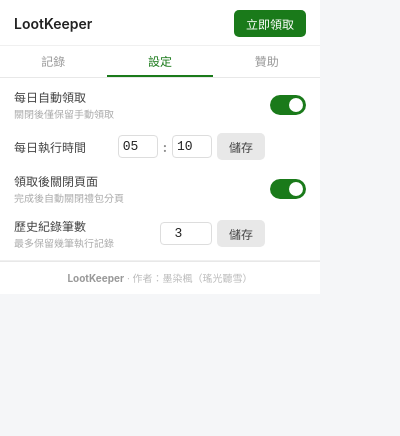
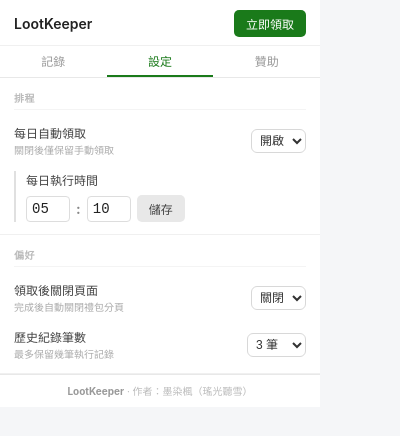
Before and after one commit to ZhouYuXun/LootKeeper, a browser extension: page popup.html in a window 400 px wide. Both pictures are taken after a click on the button "設定". Drawn offline with Linux system fonts and the light colour scheme.

Commit message:
fix: resolve duplicate claim triggers and false timeout errors
- Fix alarm handler missing lastClaim check, causing duplicate runs
  when browser starts at or after scheduled time (onStartup + alarm
  both fired before either wrote lastClaim)
- Fix false timeout error when autoClose is off: clearTimeout on
  claimDone so the 25s fallback timer does not fire after a successful
  claim; also set closed=true as a second guard against race conditions
- Refactor settings UI: replace toggles and stepper with <select>
  for visual consistency across all setting controls
- Move sponsor account info above QR code; remove redundant header text
- Add sponsor.jpg (街口 TWQR payment QR code)

```diff
--- a/popup.html
+++ b/popup.html
@@ -170,17 +170,36 @@
 
     /* ── 設定 tab ── */
     .setting-group {
-      padding: 10px 14px;
+      padding: 12px 14px;
       background: #fff;
       border-bottom: 1px solid #f0f0f0;
       display: flex;
       flex-direction: column;
-      gap: 12px;
+      gap: 14px;
+    }
+    .setting-section-label {
+      font-size: 10px;
+      font-weight: 600;
+      color: #bbb;
+      letter-spacing: 0.06em;
+      text-transform: uppercase;
+      padding-bottom: 4px;
+      border-bottom: 1px solid #f4f4f4;
     }
     .setting-row {
       display: flex;
       align-items: center;
       justify-content: space-between;
+    }
+    .setting-row.stacked {
+      flex-direction: column;
+      align-items: stretch;
+      gap: 7px;
+    }
+    .setting-row.stacked .setting-label { margin-bottom: 0; }
+    #timeRow {
+      padding-left: 10px;
+      border-left: 2px solid #e0e0e0;
     }
     .setting-label {
       font-size: 12px;
@@ -195,75 +214,39 @@
     .time-inputs {
       display: flex;
       align-items: center;
-      gap: 5px;
+      gap: 6px;
     }
     .time-inputs input {
-      width: 40px;
+      width: 44px;
       text-align: center;
       border: 1px solid #ddd;
       border-radius: 4px;
-      padding: 3px 4px;
-      font-size: 13px;
+      padding: 4px 4px;
+      font-size: 14px;
       font-family: monospace;
       color: #222;
     }
     .time-inputs input:focus { outline: none; border-color: #1a7a1a; }
-    .time-sep { color: #888; font-weight: bold; }
+    .time-sep { color: #888; font-weight: bold; font-size: 14px; }
     .save-status {
       font-size: 11px;
       color: #1a7a1a;
       min-width: 36px;
-      text-align: right;
     }
 
-    /* Toggle 開關 */
-    .toggle {
-      position: relative;
-      display: inline-block;
-      width: 36px;
-      height: 20px;
+    /* 下拉選單 */
+    .setting-select {
+      height: 24px;
+      border: 1px solid #d8d8d8;
+      border-radius: 6px;
+      padding: 0 4px;
+      font-size: 12px;
+      color: #333;
+      background: #fff;
+      cursor: pointer;
       flex-shrink: 0;
     }
-    .toggle input { opacity: 0; width: 0; height: 0; }
-    .slider {
-      position: absolute;
-      cursor: pointer;
-      inset: 0;
-      background: #ccc;
-      border-radius: 20px;
-      transition: background 0.2s;
-    }
-    .slider::before {
-      content: "";
-      position: absolute;
-      width: 14px;
-      height: 14px;
-      left: 3px;
-      bottom: 3px;
-      background: #fff;
-      border-radius: 50%;
-      transition: transform 0.2s;
-    }
-    .toggle input:checked + .slider { background: #1a7a1a; }
-    .toggle input:checked + .slider::before { transform: translateX(16px); }
-
-    /* 數字輸入 */
-    .num-input-row {
-      display: flex;
-      align-items: center;
-      gap: 5px;
-    }
-    .num-input-row input {
-      width: 52px;
-      text-align: center;
-      border: 1px solid #ddd;
-      border-radius: 4px;
-      padding: 3px 4px;
-      font-size: 13px;
-      font-family: monospace;
-      color: #222;
-    }
-    .num-input-row input:focus { outline: none; border-color: #1a7a1a; }
+    .setting-select:focus { outline: none; border-color: #1a7a1a; }
 
     /* ── 贊助 tab ── */
     .sponsor-content {
@@ -281,6 +264,7 @@
       font-size: 12px;
       color: #555;
       line-height: 1.7;
+      margin-top: 4px;
     }
     .sponsor-box {
       background: #fff;
@@ -306,8 +290,8 @@
     }
     .sponsor-qr {
       display: block;
-      width: 148px;
-      height: 148px;
+      width: 180px;
+      height: 180px;
       margin: 8px auto 4px;
       border-radius: 6px;
       border: 1px solid #e8e8e8;
@@ -315,7 +299,28 @@
     .sponsor-qr-hint {
       text-align: center;
       font-size: 11px;
+      color: #555;
+      font-weight: 500;
+      margin-top: 2px;
+    }
+    .sponsor-qr-sub {
+      text-align: center;
+      font-size: 10px;
+      color: #bbb;
+      margin-top: 3px;
+    }
+    .sponsor-account {
+      display: flex;
+      justify-content: center;
+      gap: 16px;
+      margin: 0 0 6px;
+      font-size: 12px;
       color: #888;
+    }
+    .sponsor-account strong {
+      color: #333;
+      font-size: 13px;
+      font-family: monospace;
     }
 
     /* 頁腳 */
@@ -359,22 +364,23 @@
 
   <!-- 設定 tab -->
   <div id="tab-settings" class="tab-content">
+
+    <!-- 排程 -->
     <div class="setting-group">
+      <div class="setting-section-label">排程</div>
 
-      <!-- 每日自動領取 -->
       <div class="setting-row">
         <span class="setting-label">
           每日自動領取
           <small>關閉後僅保留手動領取</small>
         </span>
-        <label class="toggle">
-          <input type="checkbox" id="dailyToggle" checked>
-          <span class="slider"></span>
-        </label>
+        <select id="dailyToggle" class="setting-select">
+          <option value="on">開啟</option>
+          <option value="off">關閉</option>
+        </select>
       </div>
 
-      <!-- 每日執行時間（僅在自動領取開啟時顯示） -->
-      <div class="setting-row" id="timeRow">
+      <div class="setting-row stacked" id="timeRow">
         <span class="setting-label">每日執行時間</span>
         <div class="time-inputs">
           <input type="number" id="hourInput" min="0" max="23" value="5">
@@ -384,43 +390,44 @@
           <span class="save-status" id="timeStatus"></span>
         </div>
       </div>
+    </div>
 
-      <!-- 領取後關閉頁面 -->
+    <!-- 偏好 -->
+    <div class="setting-group">
+      <div class="setting-section-label">偏好</div>
+
       <div class="setting-row">
         <span class="setting-label">
           領取後關閉頁面
           <small>完成後自動關閉禮包分頁</small>
         </span>
-        <label class="toggle">
-          <input type="checkbox" id="autoCloseToggle" checked>
-          <span class="slider"></span>
-        </label>
+        <select id="autoCloseToggle" class="setting-select">
+          <option value="on">開啟</option>
+          <option value="off" selected>關閉</option>
+        </select>
       </div>
 
-      <!-- 歷史紀錄筆數 -->
       <div class="setting-row">
         <span class="setting-label">
           歷史紀錄筆數
           <small>最多保留幾筆執行記錄</small>
         </span>
-        <div class="num-input-row">
-          <input type="number" id="maxLogInput" min="1" max="50" value="3">
-          <button id="saveMaxLogBtn" class="btn btn-gray">儲存</button>
-          <span class="save-status" id="maxLogStatus"></span>
-        </div>
+        <select id="maxLogInput" class="setting-select">
+          <option value="3" selected>3 筆</option>
+          <option value="5">5 筆</option>
+          <option value="10">10 筆</option>
+          <option value="20">20 筆</option>
+          <option value="30">30 筆</option>
+          <option value="50">50 筆</option>
+        </select>
       </div>
+    </div>
 
-    </div>
   </div>
 
   <!-- 贊助 tab -->
   <div id="tab-sponsor" class="tab-content">
     <div class="sponsor-content">
-      <div class="sponsor-title">支持作者 ❤</div>
-      <p class="sponsor-desc">
-        感謝你使用 LootKeeper！<br>
-        如果這個工具幫助到你，歡迎小額贊助，讓作者有動力繼續維護與更新。
-      </p>
 
       <!-- Oen 區塊：核准後移除這行的 style="display:none"，並將 images/oen-qrcode.png 放入資料夾 -->
       <div class="sponsor-box" style="display:none">
@@ -431,9 +438,13 @@
       </div>
 
       <div class="sponsor-box">
-        <p>作者：<span class="highlight">墨染楓（瑤光聽雪）</span></p>
-        <p>贊助方式：<span class="highlight">LINE Pay / 街口支付</span></p>
-        <p>請私訊作者索取收款碼，或直接在遊戲內聯繫。</p>
+        <div class="sponsor-account">
+          <span>代碼 <strong>396</strong></span>
+          <span>帳號 <strong>909611333</strong></span>
+        </div>
+        <img src="sponsor.jpg" alt="街口收款碼" class="sponsor-qr">
+        <p class="sponsor-qr-hint">請用街口 / 各銀行 APP 掃碼付款</p>
+        <p class="sponsor-qr-sub">支援所有銀行及電支機構 · 勿用相機掃</p>
       </div>
 
       <p class="sponsor-note">
--- a/popup.js
+++ b/popup.js
@@ -133,13 +133,13 @@
         document.getElementById("hourInput").value   = String(t.hour).padStart(2, "0");
         document.getElementById("minuteInput").value = String(t.minute).padStart(2, "0");
 
-        document.getElementById("autoCloseToggle").checked =
-            data.autoClose !== undefined ? data.autoClose : true;
+        const autoClose = data.autoClose !== undefined ? data.autoClose : false;
+        document.getElementById("autoCloseToggle").value = autoClose ? "on" : "off";
         const dailyEnabled = data.dailyEnabled !== undefined ? data.dailyEnabled : true;
-        document.getElementById("dailyToggle").checked = dailyEnabled;
+        document.getElementById("dailyToggle").value = dailyEnabled ? "on" : "off";
         syncTimeRowVisibility(dailyEnabled);
         const maxLog = data.maxLogEntries !== undefined ? data.maxLogEntries : 3;
-        document.getElementById("maxLogInput").value = maxLog;
+        document.getElementById("maxLogInput").value = String(maxLog);
         syncLogScroll(maxLog);
     });
 }
@@ -159,7 +159,7 @@
 
 // ── 設定：領取後關閉頁面 ──────────────────────────────
 document.getElementById("autoCloseToggle").addEventListener("change", (e) => {
-    chrome.storage.local.set({ autoClose: e.target.checked });
+    chrome.storage.local.set({ autoClose: e.target.value === "on" });
 });
 
 // ── 設定：每日自動領取 ────────────────────────────────
@@ -168,23 +168,18 @@
 }
 
 document.getElementById("dailyToggle").addEventListener("change", (e) => {
-    syncTimeRowVisibility(e.target.checked);
-    chrome.storage.local.set({ dailyEnabled: e.target.checked }, () => {
+    const enabled = e.target.value === "on";
+    syncTimeRowVisibility(enabled);
+    chrome.storage.local.set({ dailyEnabled: enabled }, () => {
         chrome.runtime.sendMessage({ type: "reschedule" });
     });
 });
 
 // ── 設定：歷史紀錄筆數 ────────────────────────────────
-document.getElementById("saveMaxLogBtn").addEventListener("click", () => {
-    const val = Math.min(50, Math.max(1, parseInt(document.getElementById("maxLogInput").value) || 30));
-    document.getElementById("maxLogInput").value = val;
-    const maxLogStatus = document.getElementById("maxLogStatus");
-
-    chrome.storage.local.set({ maxLogEntries: val }, () => {
-        syncLogScroll(val);
-        maxLogStatus.textContent = "已儲存";
-        setTimeout(() => { maxLogStatus.textContent = ""; }, 2000);
-    });
+document.getElementById("maxLogInput").addEventListener("change", (e) => {
+    const val = parseInt(e.target.value) || 3;
+    syncLogScroll(val);
+    chrome.storage.local.set({ maxLogEntries: val });
 });
 
 // ── 初始化 ────────────────────────────────────────────
```
Also changed, not shown: background.js (+9 -4 lines), README.md, sponsor.jpg (added).
